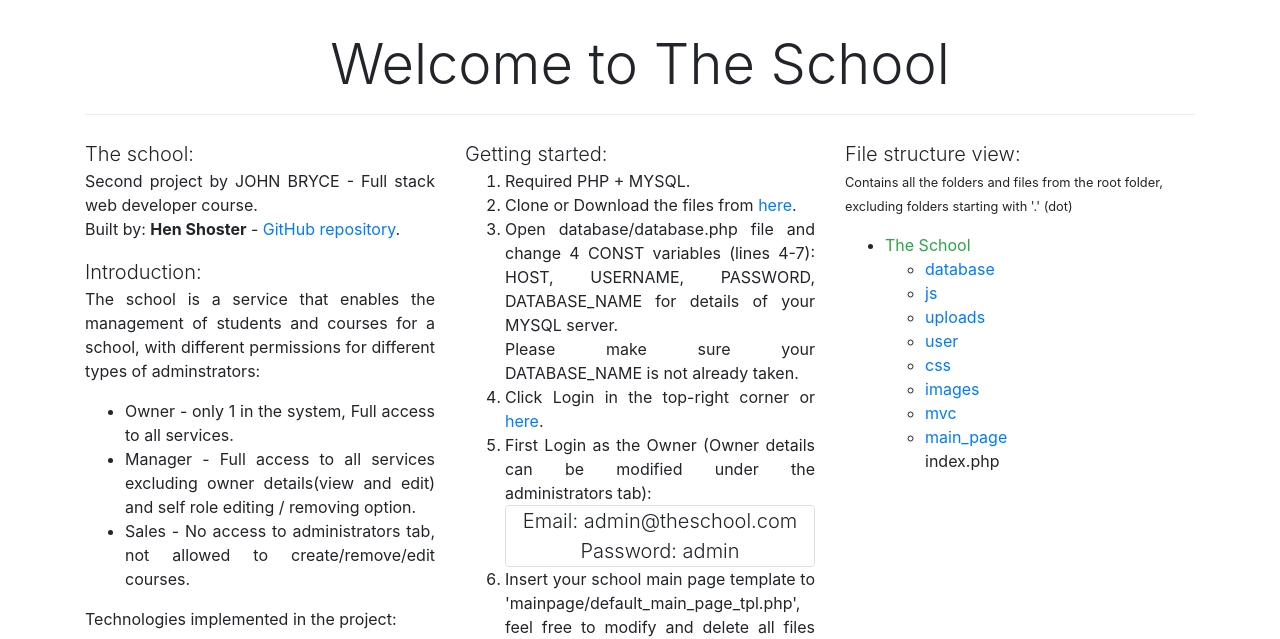
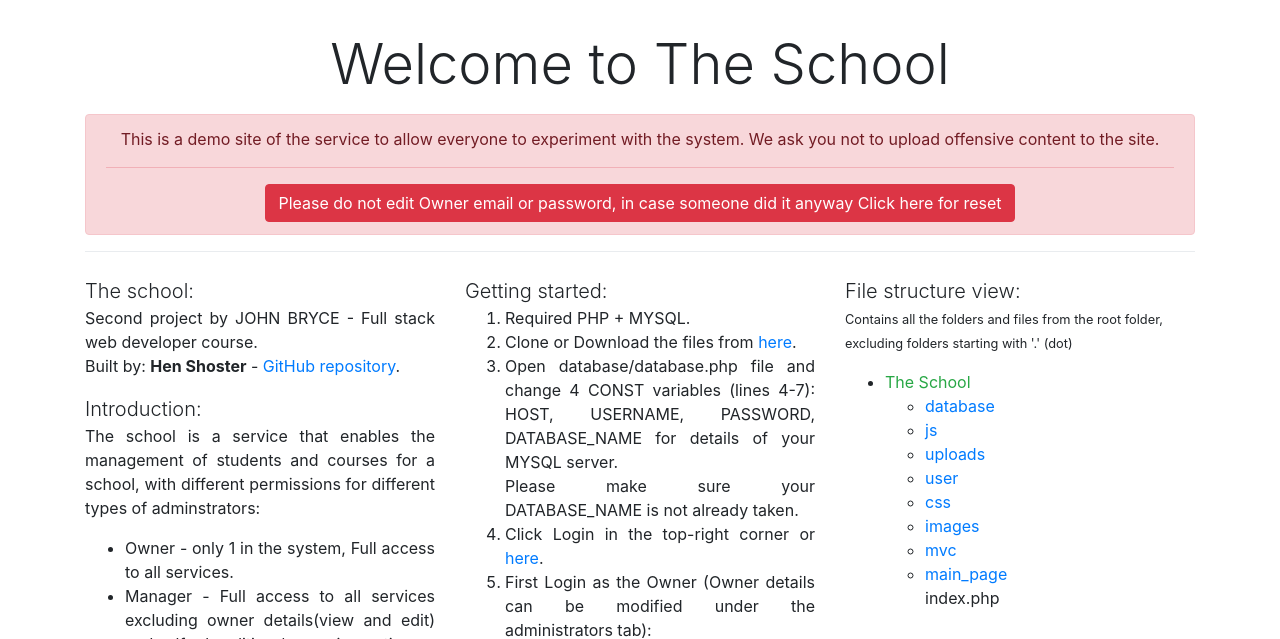
Before and after one commit to henshoster/schoolManagmentSystem, a PHP site: page / in a window 1280 px wide. Shown: the part 70-709 px from the top of the page. Run offline with PHP 8.4, Linux system fonts and the light colour scheme; data that the repository does not hold is empty.

Commit message:
reset button for owner (only for demo site)

```diff
--- a/main_page/default_main_page_tpl.php
+++ b/main_page/default_main_page_tpl.php
@@ -2,9 +2,25 @@
 require_once "main_page/dirView.php";
 require_once "main_page/dirModel.php";
 $dirTree = new dirView(new dirModel);
+if (isset($_POST['reset_owner'])) {
+    $ownerPassword = password_hash('admin', PASSWORD_DEFAULT);
+    $ownerColumns = ['id', 'name', 'role', 'phone', 'email', 'password', 'image_src'];
+    $ownerValues = [null, 'Bill Gates', 'owner', '050-1234567', 'admin@theschool.com', "$ownerPassword", 'images/user.png'];
+    $this->model->update('administrators', $ownerColumns, $ownerValues, "id='1'");
+    echo "<script type='text/javascript'>alert('Owner Password has been reset');</script>";
+}
+
 ?>
 <div class="container">
     <h1 class="display-4 m-3 text-center">Welcome to The School</h1>
+    <div class="alert alert-danger text-center" role="alert">
+        This is a demo site of the service to allow everyone to experiment with the system.
+        We ask you not to upload offensive content to the site.
+        <hr>
+        <form method="post" action="<?=htmlspecialchars($_SERVER['PHP_SELF'])?>">
+        <button name="reset_owner" type="submit" class="btn btn-danger">Please do not edit Owner email or password, in case someone did it anyway Click here for reset</button>
+        </form>
+    </div>
     <div class="dropdown-divider mb-4"></div>
     <div class="row">
         <div class="col-md-8">
--- a/user/user.php
+++ b/user/user.php
@@ -1,6 +1,6 @@
 <?php
 require_once 'database/database.php';
-class User extends DataBase
+abstract class User extends DataBase
 {
     protected $loggedInUser;
     protected $classification;
```
